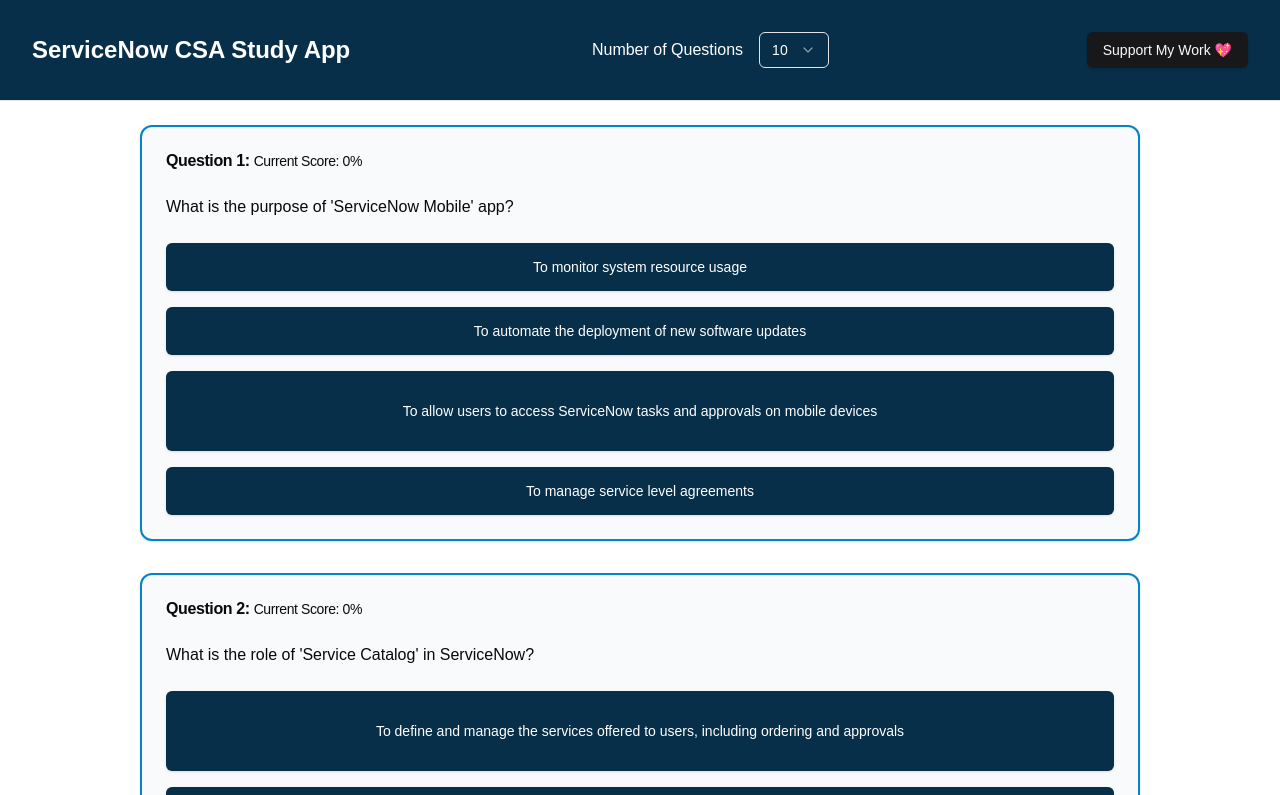
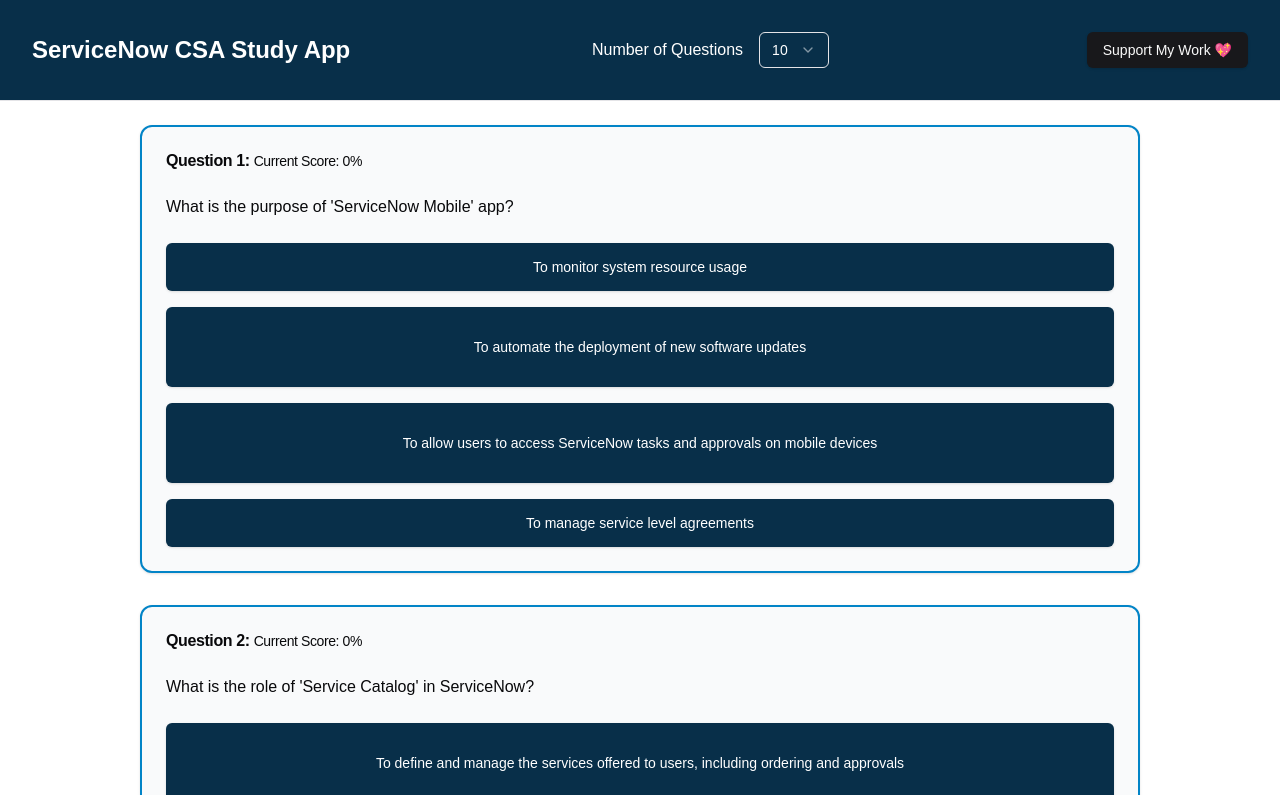
Before and after one commit to AzulaFire/csa-app, a Next.js app: page / in a window 1280 px wide. Shown: the top 795 px of the page. Built offline with nearby package versions, Linux system fonts and the light colour scheme.

Commit message:
Updated button text length

```diff
--- a/components/QuizCard.tsx
+++ b/components/QuizCard.tsx
@@ -112,7 +112,7 @@
               variant='alternative'
               size='xl'
               className={`${buttonClass} ${
-                option.length > 50 ? 'text-wrap h-20' : ''
+                option.length > 40 ? 'text-wrap h-20' : ''
               }`}
               key={i}
               onClick={() => handleClick(option)}
```
